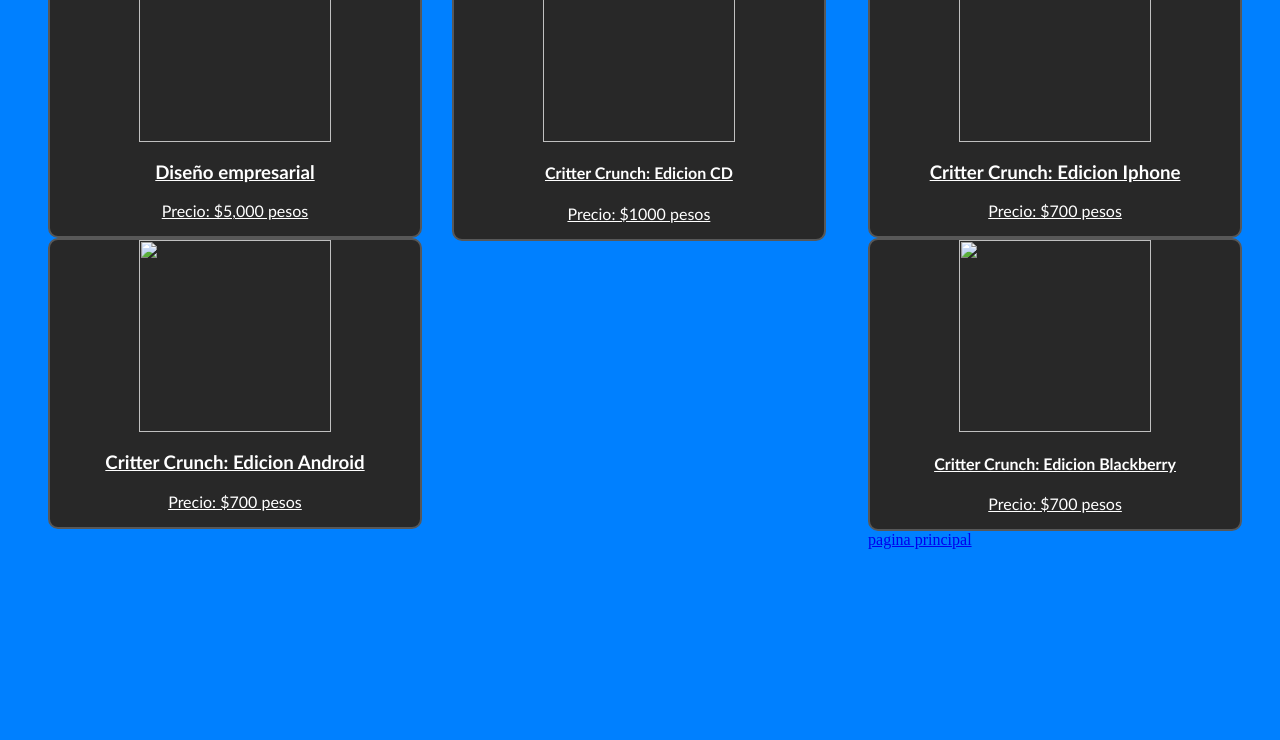
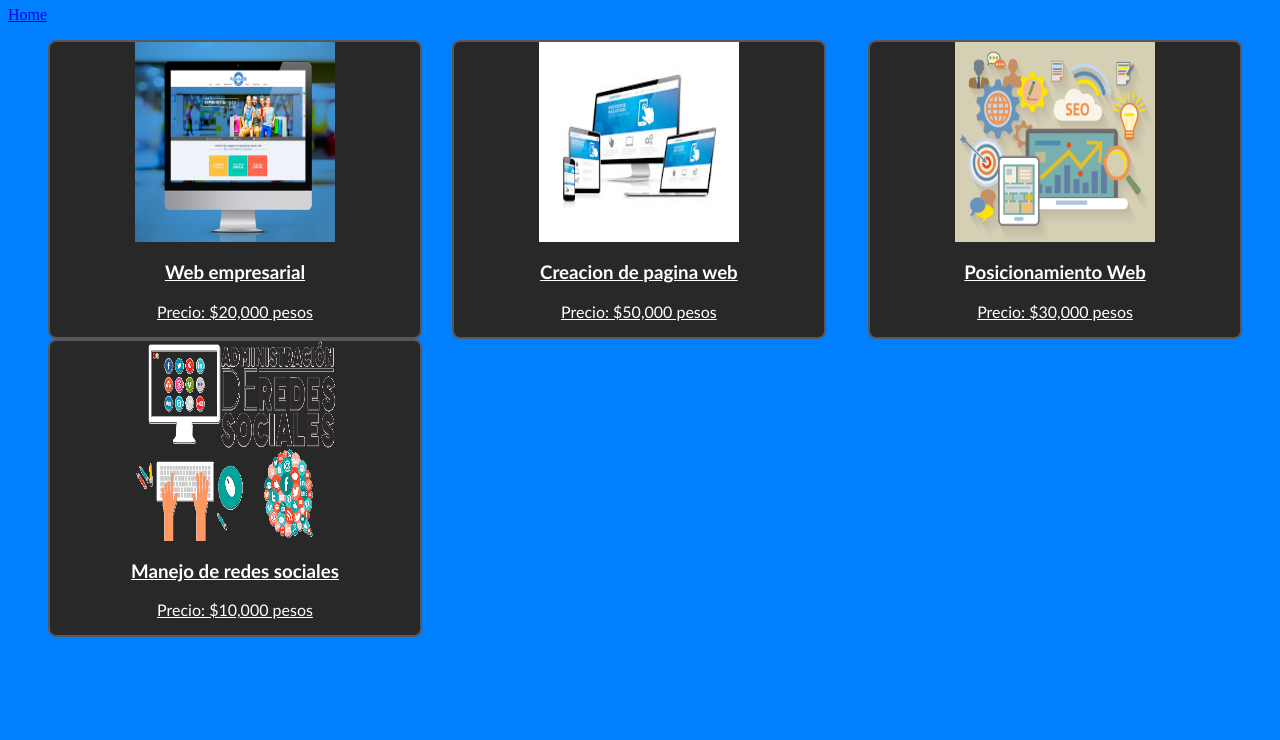
Before and after one commit to albertsantiago/PROYECTO-FINAL, a website: page public_html/servicios.html in a window 1280 px wide. Shown: the part 60-800 px from the top of the page. Drawn offline with Linux system fonts and the light colour scheme; files that its build step writes are made by us from their sources.

Commit message:
Terminando proyecto

```diff
--- a/public_html/css/estilos1.css
+++ b/public_html/css/estilos1.css
@@ -8,13 +8,14 @@
     Author     : jp_20
 */
 ul.products li {
-    width: 370px; /* adjust the size of the catalog block */
-    display: inline-block; /* this creates the catalog effect */
-    text-align: center; /* align the image to center */
-    background-color:#282828 ; /* background color of each */
+
+    width: 370px;
+    display: inline-block;
+    text-align: center;
+    background-color:#282828 ;
     font-family: "Trebuchet MS", Helvetica, sans-serif;
-    border-radius: 10px; /* rounded borders effect */
-    border: 2px solid #585858; /* border and color */
+    border-radius: 8px;
+    border: 2px solid #585858;
 }
 #block_1
 	{
@@ -37,23 +38,15 @@
 	float: left;
 	width: 33%;
 	}
-/* we need this for IE 5.01 - otherwise the wrapper does not expand to the
-necessary height (unless fixed, this problem becomes even more acute
-weirdness as the method is enhanced */
+
 #wrapper
 	{
-/* Normally a Holly-style hack height: 1% would suffice but that causes
-IE 5.01 to completely collapse the wrapper - instead we float it */
+
 	float: left;
-/* NB. possibly only IE 5.01 needs to get this float value - otherwise 5.5 sometimes
-(I saw it happen many moons ago) makes the width of wrapper too small
-the float: none with the comment is ignored by 5.01,
-5.5 and above see it and carry on about their business
-It's probably fine to just remove it, but it's left here
-just in case that many moons ago problem rears its head again */
-	float/**/: none;
+
+	float: none;
 	}
-/* easy clearing */
+
 #wrapper:after
 	{
 	content: '[DO NOT LEAVE IT IS NOT REAL]';
@@ -66,12 +59,12 @@
 	{
 	display: inline-block;
 	}
-/*\*/
+
 #wrapper
 	{
 	display: block;
 	}
-/* end easy clearing */
+
 #footer
 	{
 	clear: both;
--- a/public_html/servicios.html
+++ b/public_html/servicios.html
@@ -3,50 +3,46 @@
 <link rel="stylesheet" type='text/css' href="estilos1.css">
 </head>
 <body bgcolor="#0080FF">
+    <h1> SERVICIOS </h1>
+    <a href="index.html"> Home </a>
 <ul class="products">
     <div id="wrapper">
 <div id="block_1">
     <li>
-        <img src="imagenes/box1.png"width="192"height="192">
+        <img src="imagenes/indice.jpg"width="200"height="200">
         <a href="#" style="color:white">
-            <h4>Critter Crunch: Edicion CD</h4>
-            <p>Precio: $1000 pesos</p>
+            <h3>Creacion de pagina web</h3>
+            <p>Precio: $50,000 pesos</p>
         </a>
     </li>
 
 </div>
 <div id="block_2">
 <li>
-        <img src=""width="192"height="192">
+        <img src="imagenes/webempresarial.jpg"width="200"height="200">
         <a href="#" style="color:white">
-            <h3>Diseño empresarial</h3>
-            <p>Precio: $5,000 pesos</p>
+            <h3> Web empresarial</h3>
+            <p>Precio: $20,000 pesos</p>
         </a>
     </li>
     <li>
-        <img src="imagenes/box4.jpg"width="192"height="192">
+        <img src="imagenes/redessociales.png"width="200"height="200">
         <a href="#" style="color:white">
-            <h3>Critter Crunch: Edicion Android</h3>
-            <p>Precio: $700 pesos</p>
+            <h3>Manejo de redes sociales</h3>
+            <p>Precio: $10,000 pesos</p>
         </a>
     </li>
 </div>
 <div id="block_3">
   <li>
-        <img src="imagenes/box4.jpg"width="192"height="192">
+        <img src="imagenes/seo.png"width="200"height="200">
         <a href="#" style="color:white">
-            <h3>Critter Crunch: Edicion Iphone</h3>
-            <p>Precio: $700 pesos</p>
+            <h3>Posicionamiento Web</h3>
+            <p>Precio: $30,000 pesos</p>
         </a>
     </li>
-        <li>
-        <img src="imagenes/box4.jpg"width="192"height="192">
-        <a href="#" style="color:white">
-            <h4>Critter Crunch: Edicion Blackberry</h4>
-            <p>Precio: $700 pesos</p>
-        </a>
-    </li>
-    <a href="index.html">pagina principal </a>
+
+
 </div>
 </div>
 </body>
```
Also changed, not shown: public_html/quienessomos.html (+1 -1 lines), public_html/imagenes/indice.jpg (added), public_html/imagenes/redessociales.png (added), public_html/imagenes/seo.png (added), public_html/imagenes/webempresarial.jpg (added).
